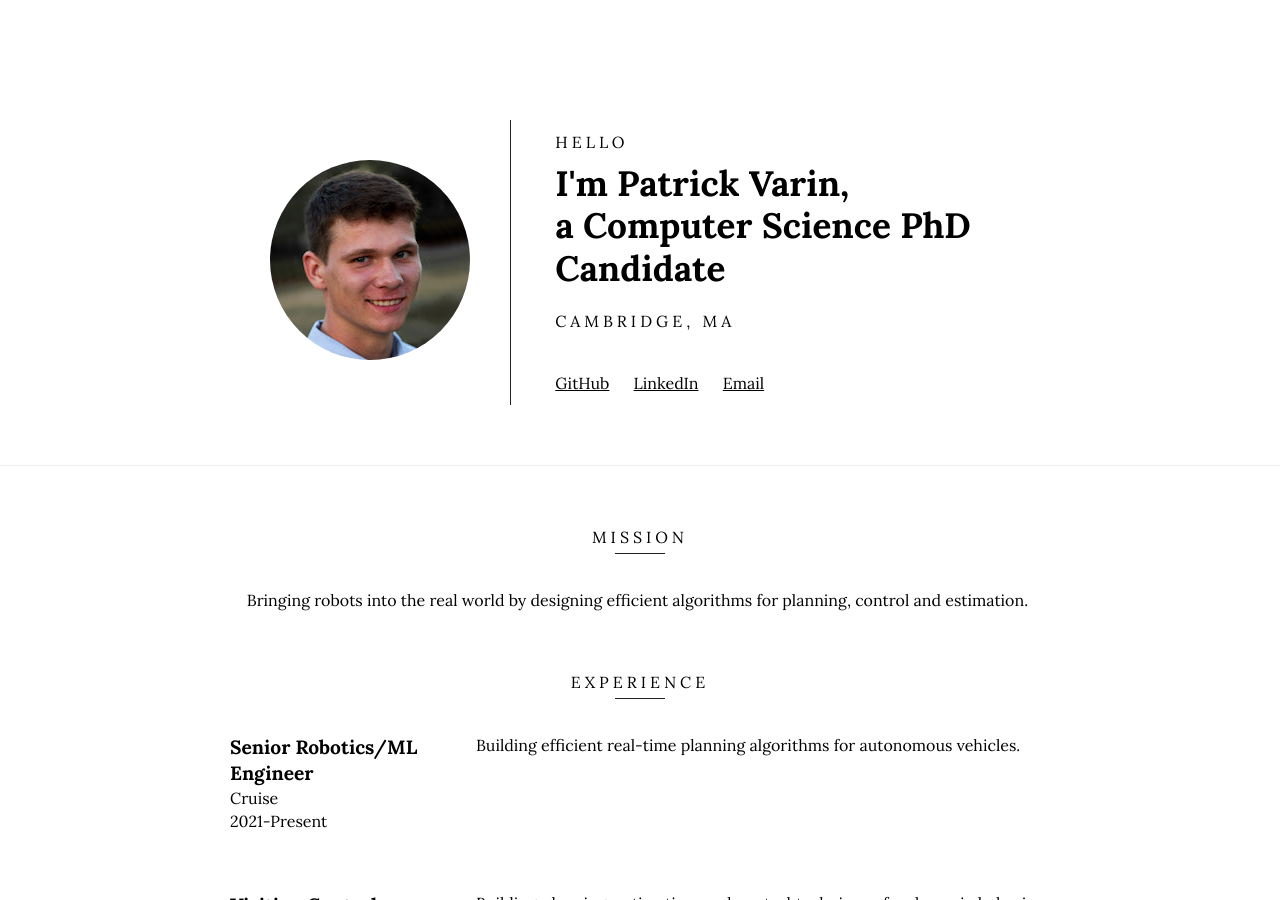
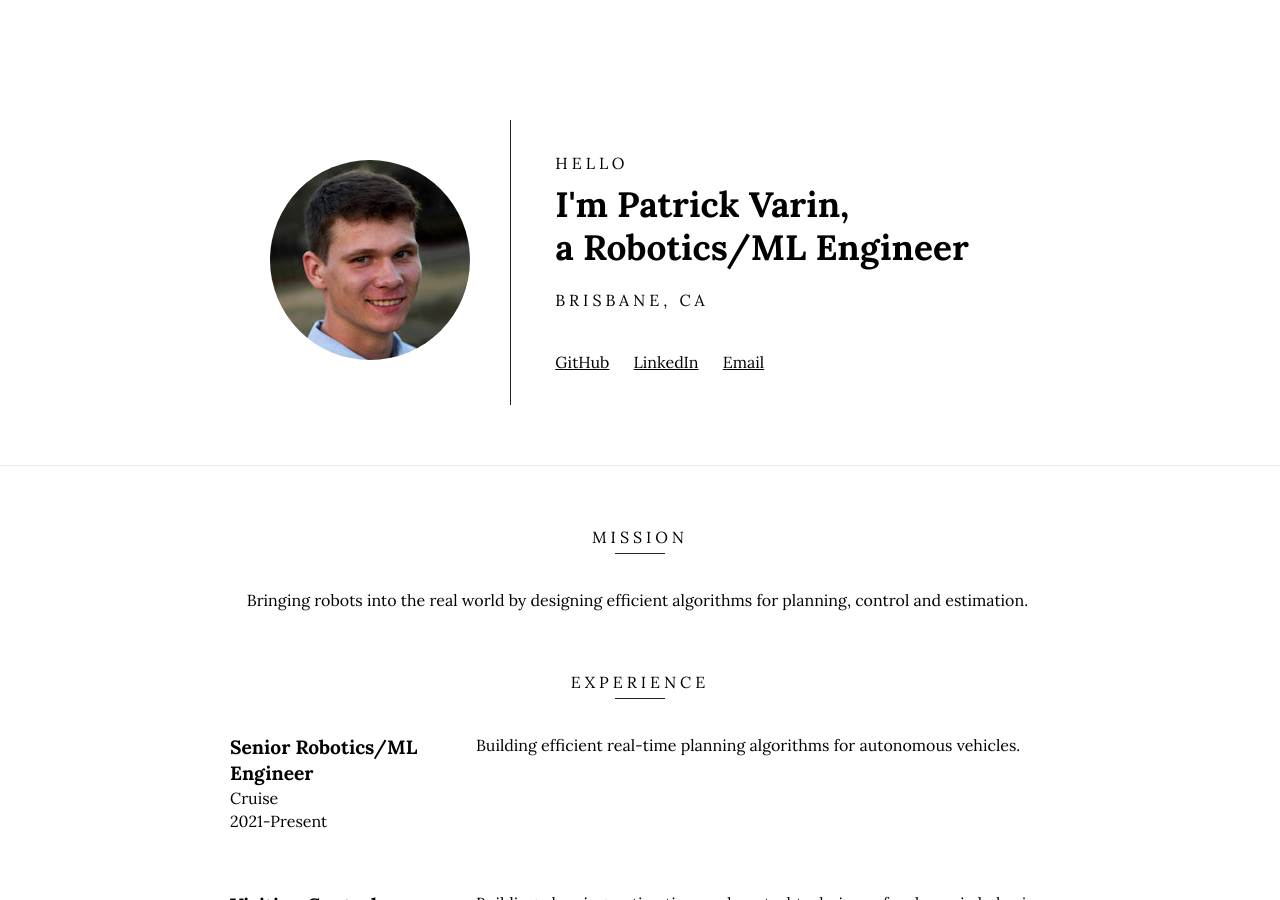
Before and after one commit to pvarin/pvarin.github.io, a Jekyll site: the page built from index.html, in a window 1280 px wide and 900 px high. Built offline with Jekyll 4.4.1, drawn with Linux system fonts in a browser that asks for light colours; some of the changed text lies outside the part shown.

Commit message:
Update main job title.

```diff
--- a/_config.yml
+++ b/_config.yml
@@ -7,8 +7,8 @@ description: Patrick Varin's online resume.
 baseurl: ""
 url: "pvarin.github.io"
 name: Patrick Varin
-job: Computer Science PhD Candidate
-location: Cambridge, MA
+job: Robotics/ML Engineer
+location: Brisbane, CA
 interests: Robotics
   # twitter_username: thepatrickvarin
 github_username:  pvarin
```
